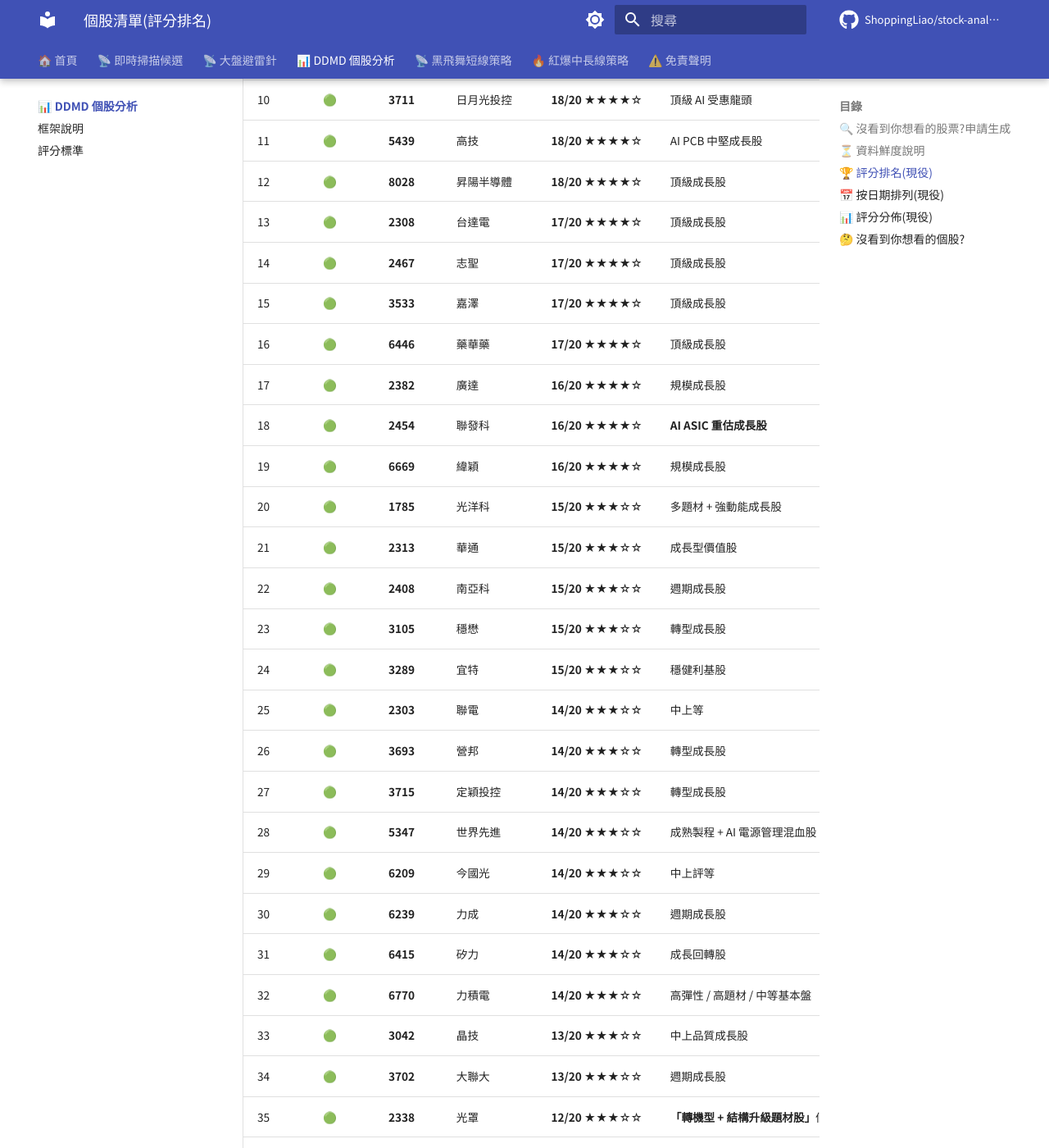
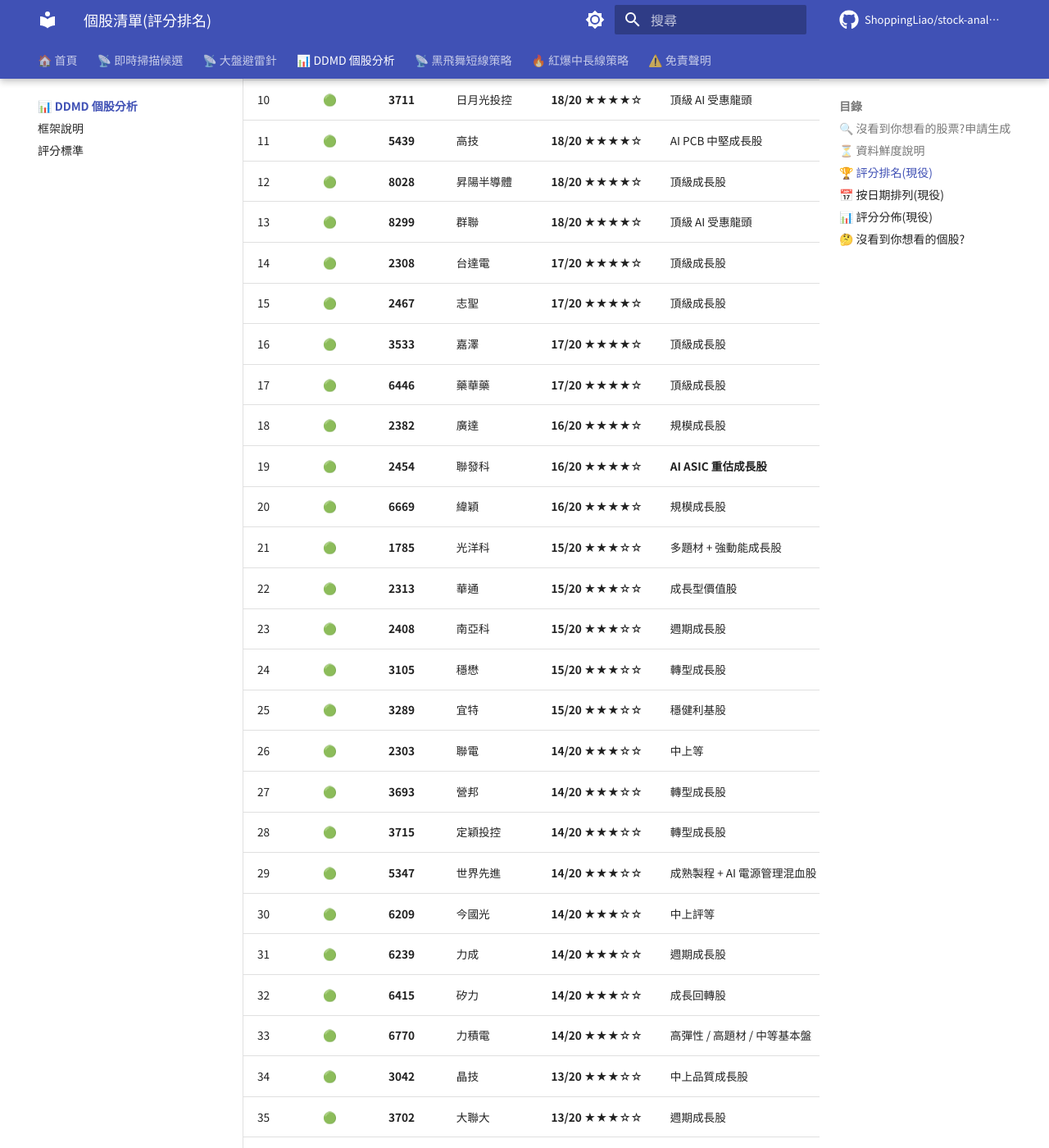
Before and after one commit to ShoppingLiao/stock-analysis-public, an MkDocs documentation site: the page built from docs/reports/index.md, in a window 1280 px wide and 1400 px high, scrolled down 1636 px. Shown: the whole window at 82% size. Built offline with MkDocs 1.6.1 and Material for MkDocs 9.7.7, drawn with Linux system fonts in a browser that asks for light colours; comment, search, counter and statistics services are not loaded; some of the changed text lies outside the part shown.

Commit message:
docs: sync 1 report(s) updated, 42 unchanged (2026-05-29)

```diff
--- a/docs/reports/index.md
+++ b/docs/reports/index.md
@@ -96,36 +96,37 @@ DDMD 各章節時效性不同 — D 章估值最快過期、A 章商業模式變
 | 10 | 🟢 | **3711** | 日月光投控 | **18/20** ★★★★☆ | 頂級 AI 受惠龍頭 | [👉](3711_日月光投控_DDMD_2026-05-05.md) |
 | 11 | 🟢 | **5439** | 高技 | **18/20** ★★★★☆ | AI PCB 中堅成長股 | [👉](5439_高技_DDMD_2026-05-07.md) |
 | 12 | 🟢 | **8028** | 昇陽半導體 | **18/20** ★★★★☆ | 頂級成長股 | [👉](8028_昇陽半導體_DDMD_2026-05-08.md) |
-| 13 | 🟢 | **2308** | 台達電 | **17/20** ★★★★☆ | 頂級成長股 | [👉](2308_台達電_DDMD_2026-05-08.md) |
-| 14 | 🟢 | **2467** | 志聖 | **17/20** ★★★★☆ | 頂級成長股 | [👉](2467_志聖_DDMD_2026-05-18.md) |
-| 15 | 🟢 | **3533** | 嘉澤 | **17/20** ★★★★☆ | 頂級成長股 | [👉](3533_嘉澤_DDMD_2026-05-08.md) |
-| 16 | 🟢 | **6446** | 藥華藥 | **17/20** ★★★★☆ | 頂級成長股 | [👉](6446_藥華藥_DDMD_2026-05-08.md) |
-| 17 | 🟢 | **2382** | 廣達 | **16/20** ★★★★☆ | 規模成長股 | [👉](2382_廣達_DDMD_2026-05-05.md) |
-| 18 | 🟢 | **2454** | 聯發科 | **16/20** ★★★★☆ | **AI ASIC 重估成長股** | [👉](2454_聯發科_DDMD_2026-05-21.md) |
-| 19 | 🟢 | **6669** | 緯穎 | **16/20** ★★★★☆ | 規模成長股 | [👉](6669_緯穎_DDMD_2026-05-06.md) |
-| 20 | 🟢 | **1785** | 光洋科 | **15/20** ★★★☆☆ | 多題材 + 強動能成長股 | [👉](1785_光洋科_DDMD_2026-05-07.md) |
-| 21 | 🟢 | **2313** | 華通 | **15/20** ★★★☆☆ | 成長型價值股 | [👉](2313_華通_DDMD_2026-05-06.md) |
-| 22 | 🟢 | **2408** | 南亞科 | **15/20** ★★★☆☆ | 週期成長股 | [👉](2408_南亞科_DDMD_2026-05-05.md) |
-| 23 | 🟢 | **3105** | 穩懋 | **15/20** ★★★☆☆ | 轉型成長股 | [👉](3105_穩懋_DDMD_2026-05-05.md) |
-| 24 | 🟢 | **3289** | 宜特 | **15/20** ★★★☆☆ | 穩健利基股 | [👉](3289_宜特_DDMD_2026-05-05.md) |
-| 25 | 🟢 | **2303** | 聯電 | **14/20** ★★★☆☆ | 中上等 | [👉](2303_聯電_DDMD_2026-05-29.md) |
-| 26 | 🟢 | **3693** | 營邦 | **14/20** ★★★☆☆ | 轉型成長股 | [👉](3693_營邦_DDMD_2026-05-08.md) |
-| 27 | 🟢 | **3715** | 定穎投控 | **14/20** ★★★☆☆ | 轉型成長股 | [👉](3715_定穎投控_DDMD_2026-05-07.md) |
-| 28 | 🟢 | **5347** | 世界先進 | **14/20** ★★★☆☆ | 成熟製程 + AI 電源管理混血股 | [👉](5347_世界先進_DDMD_2026-05-08.md) |
-| 29 | 🟢 | **6209** | 今國光 | **14/20** ★★★☆☆ | 中上評等 | [👉](6209_今國光_DDMD_2026-05-29.md) |
-| 30 | 🟢 | **6239** | 力成 | **14/20** ★★★☆☆ | 週期成長股 | [👉](6239_力成_DDMD_2026-05-06.md) |
-| 31 | 🟢 | **6415** | 矽力 | **14/20** ★★★☆☆ | 成長回轉股 | [👉](6415_矽力_DDMD_2026-05-20.md) |
-| 32 | 🟢 | **6770** | 力積電 | **14/20** ★★★☆☆ | 高彈性 / 高題材 / 中等基本盤 | [👉](6770_力積電_DDMD_2026-05-29.md) |
-| 33 | 🟢 | **3042** | 晶技 | **13/20** ★★★☆☆ | 中上品質成長股 | [👉](3042_晶技_DDMD_2026-05-06.md) |
-| 34 | 🟢 | **3702** | 大聯大 | **13/20** ★★★☆☆ | 週期成長股 | [👉](3702_大聯大_DDMD_2026-05-20.md) |
-| 35 | 🟢 | **2338** | 光罩 | **12/20** ★★★☆☆ | **「轉機型 + 結構升級題材股」**個股 | [👉](2338_光罩_DDMD_2026-05-29.md) |
-| 36 | 🟢 | **6147** | 頎邦 | **11/20** ★★☆☆☆ | 轉型成長股 | [👉](6147_頎邦_DDMD_2026-05-06.md) |
-| 37 | 🟢 | **3481** | 群創 | **10/20** ★★☆☆☆ | 轉型題材股 | [👉](3481_群創_DDMD_2026-05-07.md) |
-| 38 | 🟢 | **6278** | 台表科 | **10/20** ★★☆☆☆ | 週期轉型股 | [👉](6278_台表科_DDMD_2026-05-20.md) |
-| 39 | 🟢 | **00981A** | 統一台股增長 | **9/20** ★★☆☆☆ | 新賽道佈局型 ETF | [👉](00981A_統一台股增長_DDMD_2026-05-08.md) |
-| 40 | 🟢 | **2206** | 三陽工業 | **9/20** ★★☆☆☆ | 穩健利基股 | [👉](2206_三陽工業_DDMD_2026-05-06.md) |
-| 41 | 🟢 | **2834** | 臺企銀 | **9/20** ★★☆☆☆ | 穩定低估值金融股 | [👉](2834_臺企銀_DDMD_2026-05-07.md) |
-| 42 | 🟢 | **3346** | 麗清 | **9/20** ★★☆☆☆ | 題材成長股(基本面偏弱) | [👉](3346_麗清_DDMD_2026-05-28.md) |
+| 13 | 🟢 | **8299** | 群聯 | **18/20** ★★★★☆ | 頂級 AI 受惠龍頭 | [👉](8299_群聯_DDMD_2026-05-29.md) |
+| 14 | 🟢 | **2308** | 台達電 | **17/20** ★★★★☆ | 頂級成長股 | [👉](2308_台達電_DDMD_2026-05-08.md) |
+| 15 | 🟢 | **2467** | 志聖 | **17/20** ★★★★☆ | 頂級成長股 | [👉](2467_志聖_DDMD_2026-05-18.md) |
+| 16 | 🟢 | **3533** | 嘉澤 | **17/20** ★★★★☆ | 頂級成長股 | [👉](3533_嘉澤_DDMD_2026-05-08.md) |
+| 17 | 🟢 | **6446** | 藥華藥 | **17/20** ★★★★☆ | 頂級成長股 | [👉](6446_藥華藥_DDMD_2026-05-08.md) |
+| 18 | 🟢 | **2382** | 廣達 | **16/20** ★★★★☆ | 規模成長股 | [👉](2382_廣達_DDMD_2026-05-05.md) |
+| 19 | 🟢 | **2454** | 聯發科 | **16/20** ★★★★☆ | **AI ASIC 重估成長股** | [👉](2454_聯發科_DDMD_2026-05-21.md) |
+| 20 | 🟢 | **6669** | 緯穎 | **16/20** ★★★★☆ | 規模成長股 | [👉](6669_緯穎_DDMD_2026-05-06.md) |
+| 21 | 🟢 | **1785** | 光洋科 | **15/20** ★★★☆☆ | 多題材 + 強動能成長股 | [👉](1785_光洋科_DDMD_2026-05-07.md) |
+| 22 | 🟢 | **2313** | 華通 | **15/20** ★★★☆☆ | 成長型價值股 | [👉](2313_華通_DDMD_2026-05-06.md) |
+| 23 | 🟢 | **2408** | 南亞科 | **15/20** ★★★☆☆ | 週期成長股 | [👉](2408_南亞科_DDMD_2026-05-05.md) |
+| 24 | 🟢 | **3105** | 穩懋 | **15/20** ★★★☆☆ | 轉型成長股 | [👉](3105_穩懋_DDMD_2026-05-05.md) |
+| 25 | 🟢 | **3289** | 宜特 | **15/20** ★★★☆☆ | 穩健利基股 | [👉](3289_宜特_DDMD_2026-05-05.md) |
+| 26 | 🟢 | **2303** | 聯電 | **14/20** ★★★☆☆ | 中上等 | [👉](2303_聯電_DDMD_2026-05-29.md) |
+| 27 | 🟢 | **3693** | 營邦 | **14/20** ★★★☆☆ | 轉型成長股 | [👉](3693_營邦_DDMD_2026-05-08.md) |
+| 28 | 🟢 | **3715** | 定穎投控 | **14/20** ★★★☆☆ | 轉型成長股 | [👉](3715_定穎投控_DDMD_2026-05-07.md) |
+| 29 | 🟢 | **5347** | 世界先進 | **14/20** ★★★☆☆ | 成熟製程 + AI 電源管理混血股 | [👉](5347_世界先進_DDMD_2026-05-08.md) |
+| 30 | 🟢 | **6209** | 今國光 | **14/20** ★★★☆☆ | 中上評等 | [👉](6209_今國光_DDMD_2026-05-29.md) |
+| 31 | 🟢 | **6239** | 力成 | **14/20** ★★★☆☆ | 週期成長股 | [👉](6239_力成_DDMD_2026-05-06.md) |
+| 32 | 🟢 | **6415** | 矽力 | **14/20** ★★★☆☆ | 成長回轉股 | [👉](6415_矽力_DDMD_2026-05-20.md) |
+| 33 | 🟢 | **6770** | 力積電 | **14/20** ★★★☆☆ | 高彈性 / 高題材 / 中等基本盤 | [👉](6770_力積電_DDMD_2026-05-29.md) |
+| 34 | 🟢 | **3042** | 晶技 | **13/20** ★★★☆☆ | 中上品質成長股 | [👉](3042_晶技_DDMD_2026-05-06.md) |
+| 35 | 🟢 | **3702** | 大聯大 | **13/20** ★★★☆☆ | 週期成長股 | [👉](3702_大聯大_DDMD_2026-05-20.md) |
+| 36 | 🟢 | **2338** | 光罩 | **12/20** ★★★☆☆ | **「轉機型 + 結構升級題材股」**個股 | [👉](2338_光罩_DDMD_2026-05-29.md) |
+| 37 | 🟢 | **6147** | 頎邦 | **11/20** ★★☆☆☆ | 轉型成長股 | [👉](6147_頎邦_DDMD_2026-05-06.md) |
+| 38 | 🟢 | **3481** | 群創 | **10/20** ★★☆☆☆ | 轉型題材股 | [👉](3481_群創_DDMD_2026-05-07.md) |
+| 39 | 🟢 | **6278** | 台表科 | **10/20** ★★☆☆☆ | 週期轉型股 | [👉](6278_台表科_DDMD_2026-05-20.md) |
+| 40 | 🟢 | **00981A** | 統一台股增長 | **9/20** ★★☆☆☆ | 新賽道佈局型 ETF | [👉](00981A_統一台股增長_DDMD_2026-05-08.md) |
+| 41 | 🟢 | **2206** | 三陽工業 | **9/20** ★★☆☆☆ | 穩健利基股 | [👉](2206_三陽工業_DDMD_2026-05-06.md) |
+| 42 | 🟢 | **2834** | 臺企銀 | **9/20** ★★☆☆☆ | 穩定低估值金融股 | [👉](2834_臺企銀_DDMD_2026-05-07.md) |
+| 43 | 🟢 | **3346** | 麗清 | **9/20** ★★☆☆☆ | 題材成長股(基本面偏弱) | [👉](3346_麗清_DDMD_2026-05-28.md) |
 
 ## 📅 按日期排列(現役)
 
@@ -135,6 +136,7 @@ DDMD 各章節時效性不同 — D 章估值最快過期、A 章商業模式變
 | 2026-05-29 | 🟢 | **2338** | 光罩 | 12/20 | [👉](2338_光罩_DDMD_2026-05-29.md) |
 | 2026-05-29 | 🟢 | **6209** | 今國光 | 14/20 | [👉](6209_今國光_DDMD_2026-05-29.md) |
 | 2026-05-29 | 🟢 | **6770** | 力積電 | 14/20 | [👉](6770_力積電_DDMD_2026-05-29.md) |
+| 2026-05-29 | 🟢 | **8299** | 群聯 | 18/20 | [👉](8299_群聯_DDMD_2026-05-29.md) |
 | 2026-05-28 | 🟢 | **3346** | 麗清 | 9/20 | [👉](3346_麗清_DDMD_2026-05-28.md) |
 | 2026-05-21 | 🟢 | **2454** | 聯發科 | 16/20 | [👉](2454_聯發科_DDMD_2026-05-21.md) |
 | 2026-05-20 | 🟢 | **2345** | 智邦 | 18/20 | [👉](2345_智邦_DDMD_2026-05-20.md) |
```
Also changed, not shown: other parts of docs/reports/index.md (+2 -2 lines), docs/reports/8299_群聯_DDMD_2026-05-29.md (added, +323 -0 lines).
